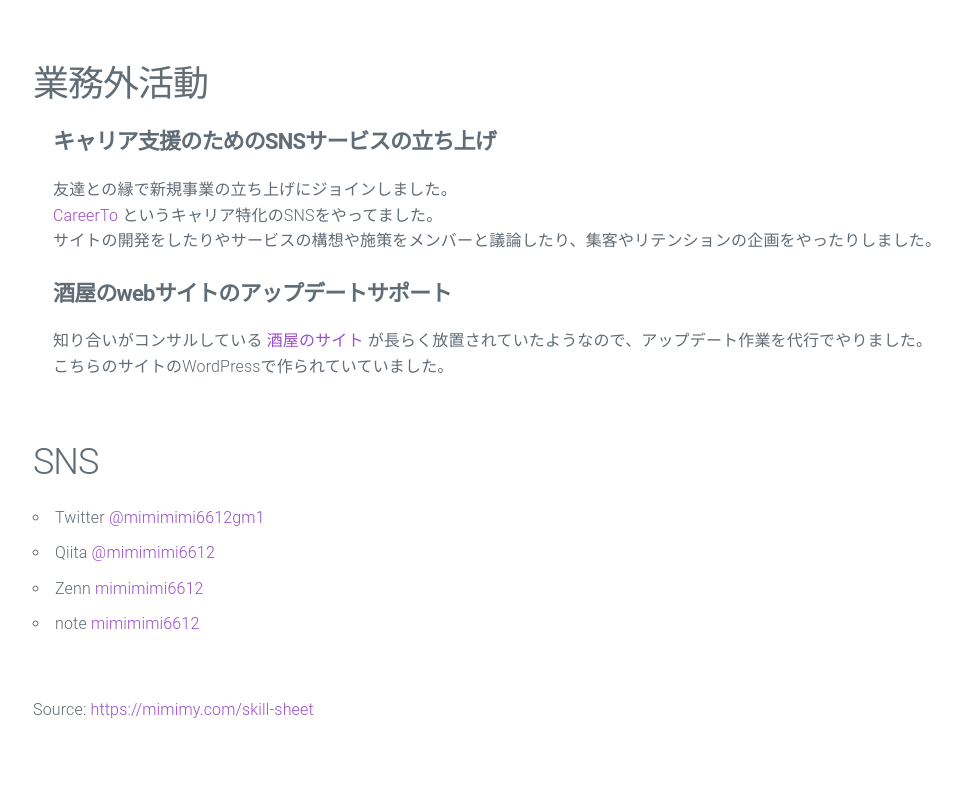
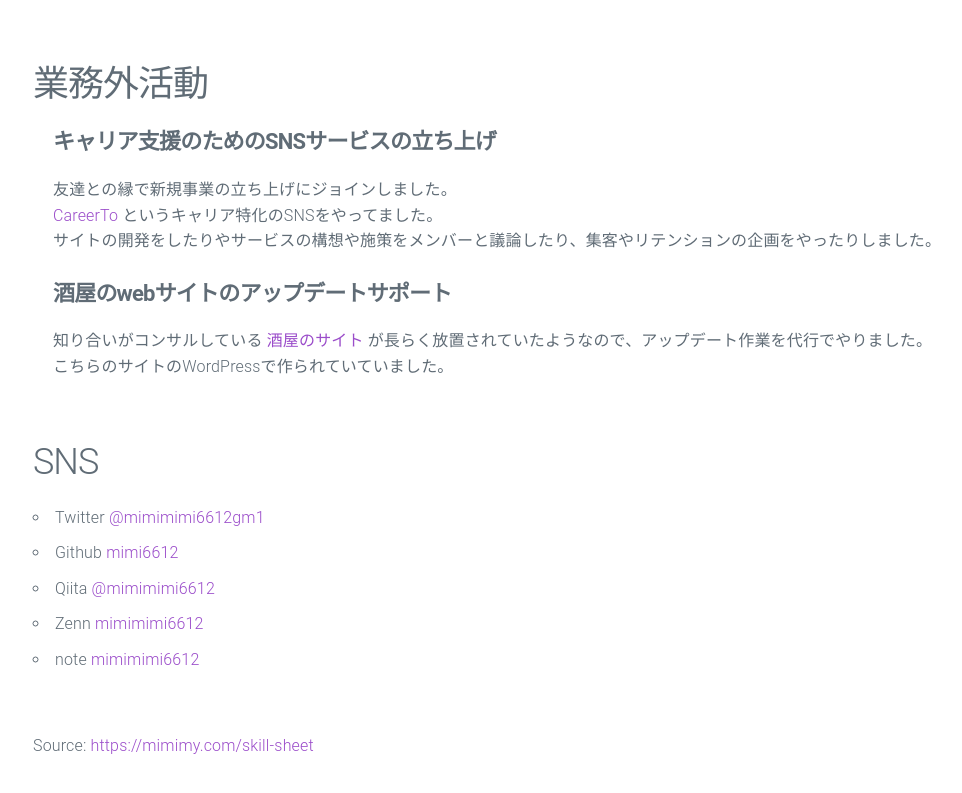
Before and after one commit to mimi6612/mimi-portfolio, a Vue app: page /skill-sheet in a window 1280 px wide. Shown: the part 1417-2210 px from the top of the page, without its empty margins (47-1009 px from the left). Built offline with nearby package versions, Linux system fonts and the light colour scheme.

Commit message:
githubのリンク追加

```diff
--- a/src/pages/SkillSheet.vue
+++ b/src/pages/SkillSheet.vue
@@ -123,6 +123,10 @@
           <a href="https://twitter.com/mimimimi6612gm1">@mimimimi6612gm1</a>
         </li>
         <li>
+          Github
+          <a href="https://github.com/mimi6612">mimi6612</a>
+        </li>
+        <li>
           Qiita
           <a href="https://qiita.com/mimimimi6612">@mimimimi6612</a>
         </li>
```
